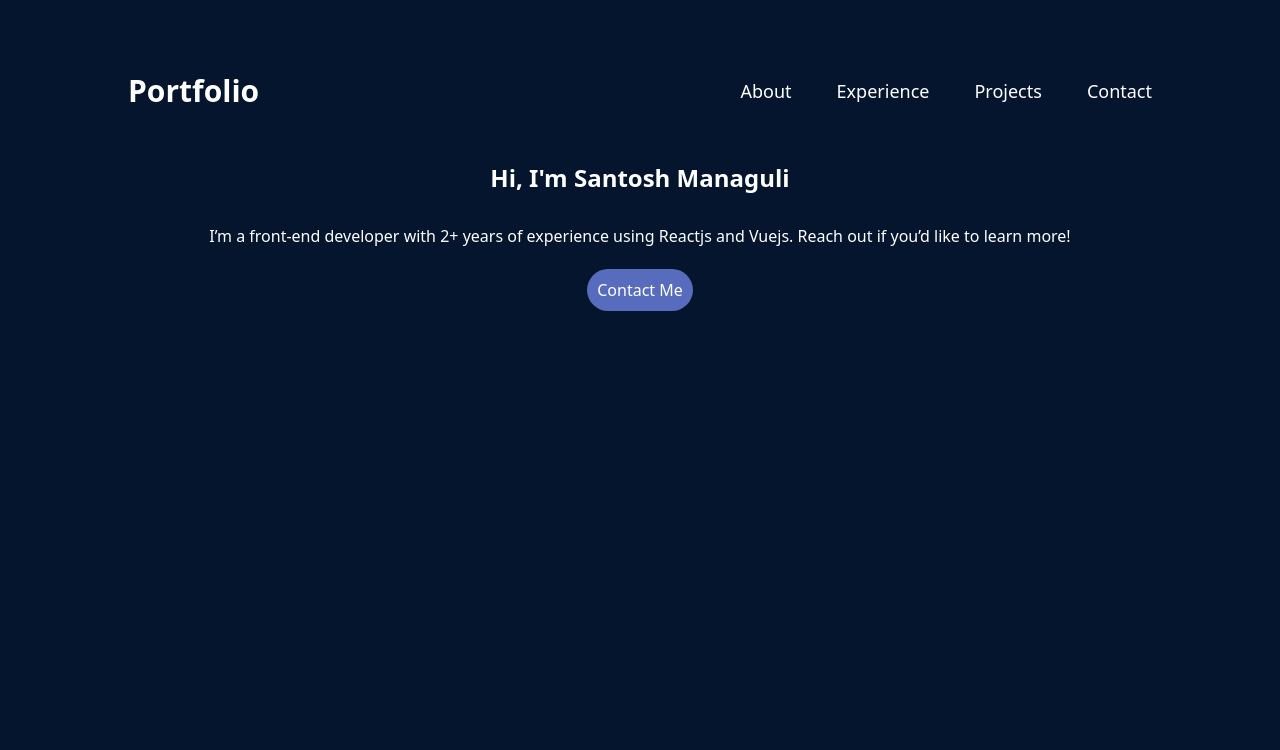
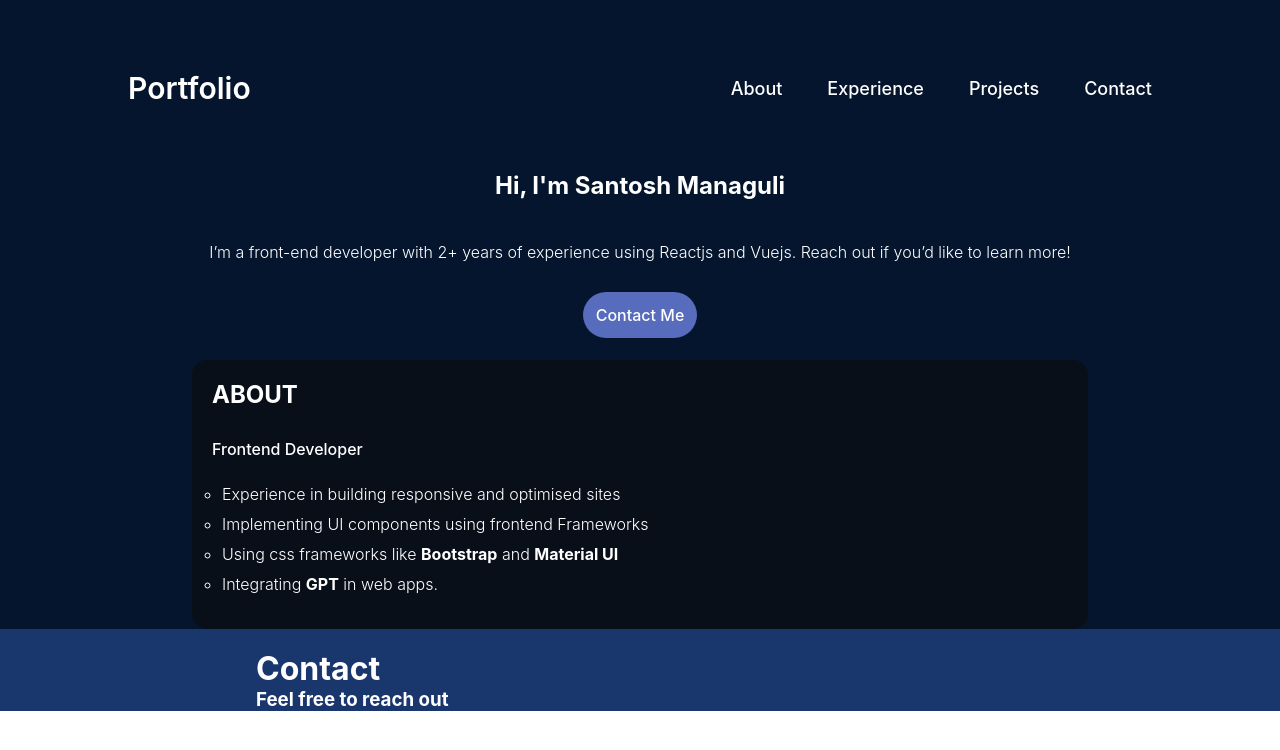
Before and after one commit to santoshmanaguli/santoshmanaguli, a React (Vite) app: page / in a window 1280 px wide. Shown: the top 750 px of the page. Built offline with nearby package versions, Linux system fonts and the light colour scheme.

Commit message:
added about section and footer sectino

```diff
--- a/src/App.jsx
+++ b/src/App.jsx
@@ -1,12 +1,16 @@
 import styles from "./App.module.css";
 import { Navbar } from "./components/Navbar/Navbar";
 import { Hero } from "./components/Hero/Hero";
+import { About } from "./components/About/About";
+import { Footer } from "./components/Footer/Footer";
 
 function App() {
   return (
     <div className={styles.App}>
       <Navbar />
       <Hero />
+      <About />
+      <Footer />
     </div>
   );
 }
--- a/src/App.module.css
+++ b/src/App.module.css
@@ -3,5 +3,5 @@
 .App{
     background-color: var(--color-bg);
     width: 100%;
-    height: 100vh;
+    height: 100%;
 }
--- /dev/null
+++ b/src/components/About/About.jsx
@@ -0,0 +1,26 @@
+import styles from "./About.module.css";
+
+export const About = () => {
+  return (
+    <section className={styles.container}>
+      <div className={styles.aboutDivSection}>
+        <div className={styles.aboutSection}>
+          <h2>ABOUT</h2>
+        </div>
+        <div className={styles.aboutList}>
+          <h4 style={{"padding-left": "10px", "font-weight": "500"}}>Frontend Developer</h4>
+          <ul className={styles.points}>
+            <li>Experience in building responsive and optimised sites</li>
+            <li>Implementing UI components using frontend Frameworks</li>
+            <li>
+              Using css frameworks like <b>Bootstrap</b> and <b>Material UI</b>
+            </li>
+            <li>
+              Integrating <b>GPT</b> in web apps.
+            </li>
+          </ul>
+        </div>
+      </div>
+    </section>
+  );
+};
--- /dev/null
+++ b/src/components/About/About.module.css
@@ -0,0 +1,30 @@
+@import "../../vars.css";
+
+.container {
+  color: var(--color-text);
+  margin-top: 35px;
+}
+
+.aboutSection {
+  padding: 20px;
+}
+
+.aboutDivSection {
+  margin: 0px 15% 0 15%;
+  border-radius: 15px;
+  background: rgba(12, 12, 12, 0.6);
+}
+
+.aboutList{
+  padding: 10px;
+}
+
+.points{
+  padding: 20px;
+  line-height: 30px;
+  font-weight: 300;
+}
+
+.points li{
+  list-style-type:circle;
+}
--- /dev/null
+++ b/src/components/Footer/Footer.jsx
@@ -0,0 +1,19 @@
+import styles from "./Footer.module.css";
+
+export const Footer = () => {
+  return (
+    <footer className={styles.container}>
+      <div>
+        <h1>
+          Contact
+        </h1>
+        <h3>
+          Feel free to reach out
+        </h3>
+      </div>
+      <div>
+
+      </div>
+    </footer>
+  );
+};
--- /dev/null
+++ b/src/components/Footer/Footer.module.css
@@ -0,0 +1,11 @@
+@import '../../vars.css';
+
+.container{
+  display: flex;
+  align-items: center;
+  justify-content: space-between;
+  gap: 20px ;
+  background-color: #19376D;
+  padding: 20px 20% 0 20%;
+  color: var(--color-text);
+}
--- a/src/components/Hero/Hero.jsx
+++ b/src/components/Hero/Hero.jsx
@@ -1,4 +1,3 @@
-import React from "react";
 import styles from './Hero.module.css'
 
 export const Hero = () => {
--- a/src/components/Hero/Hero.module.css
+++ b/src/components/Hero/Hero.module.css
@@ -3,7 +3,7 @@
 .container{
     position: relative;
     align-items: center;
-    margin-top: 50px;
+    padding-top: 50px;
     margin-left: 10%;
     margin-right: 10%;
     color: var(--color-text);
@@ -16,7 +16,7 @@
     border-radius: 100px;
     font-size: 16px;
     font-weight: 500;
-    padding: 10px;
+    padding: 13px;
     border-color: #576CBC;
     text-decoration:  none;
 }
@@ -30,6 +30,7 @@
 }
 
 .para{
-    margin: 30px;
+    margin: 40px;
     line-height: 25px;
+    font-weight: 300;
 }
--- a/src/components/Navbar/Navbar.jsx
+++ b/src/components/Navbar/Navbar.jsx
@@ -1,4 +1,3 @@
-import React from "react";
 import styles from './Navbar.module.css'
 
 export const Navbar = () => {
--- a/src/index.css
+++ b/src/index.css
@@ -2,5 +2,5 @@
     box-sizing: border-box;
     margin: 0;
     padding: 0;
-    font-family: system-ui, -apple-system, BlinkMacSystemFont, 'Segoe UI', Roboto, Oxygen, Ubuntu, Cantarell, 'Open Sans', 'Helvetica Neue', sans-serif;
+    font-family: -apple-system, BlinkMacSystemFont, sans-serif;
 }
--- a/src/vars.css
+++ b/src/vars.css
@@ -6,6 +6,4 @@
     --color-secondary: #19376d;
     --color-dark: #0b2447;
     --color-bg: #04152d;
-
-    --font-robot: "Roboto"
 }
```
